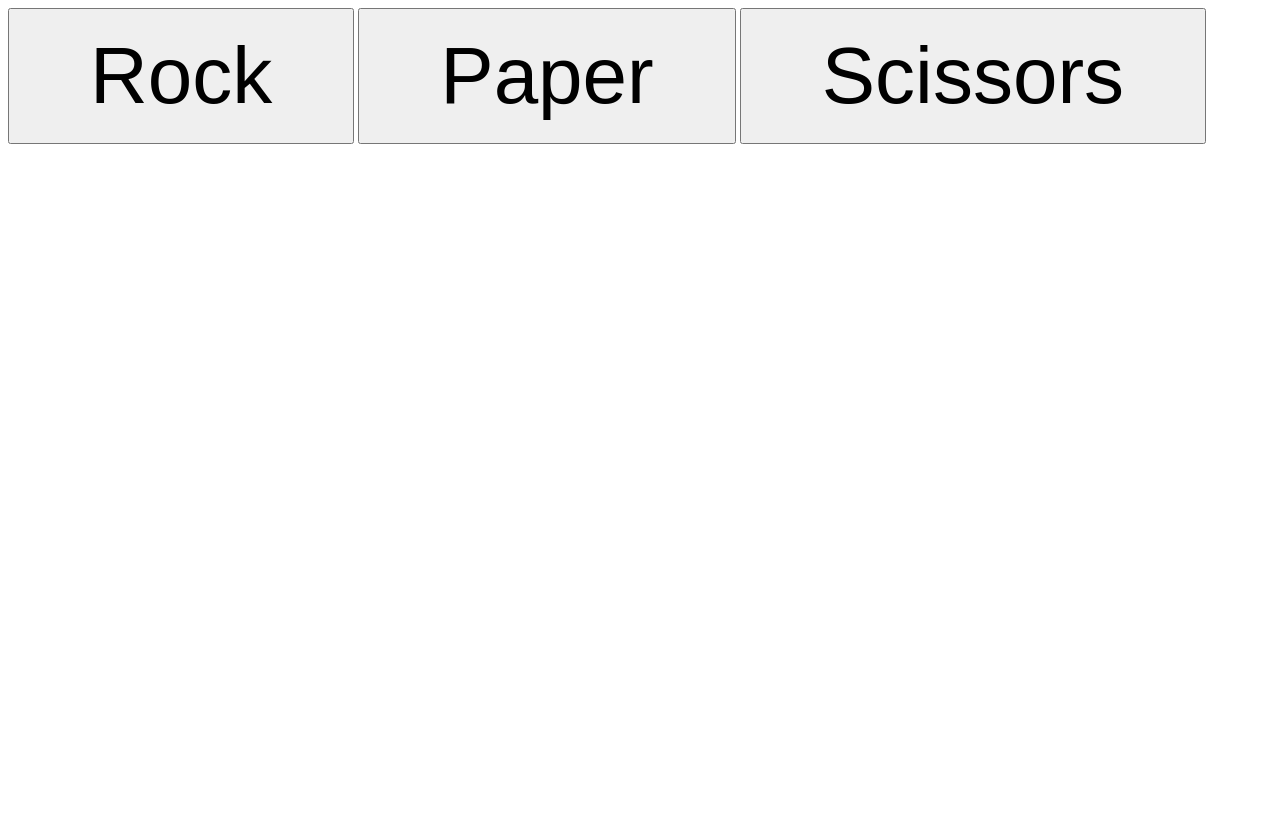
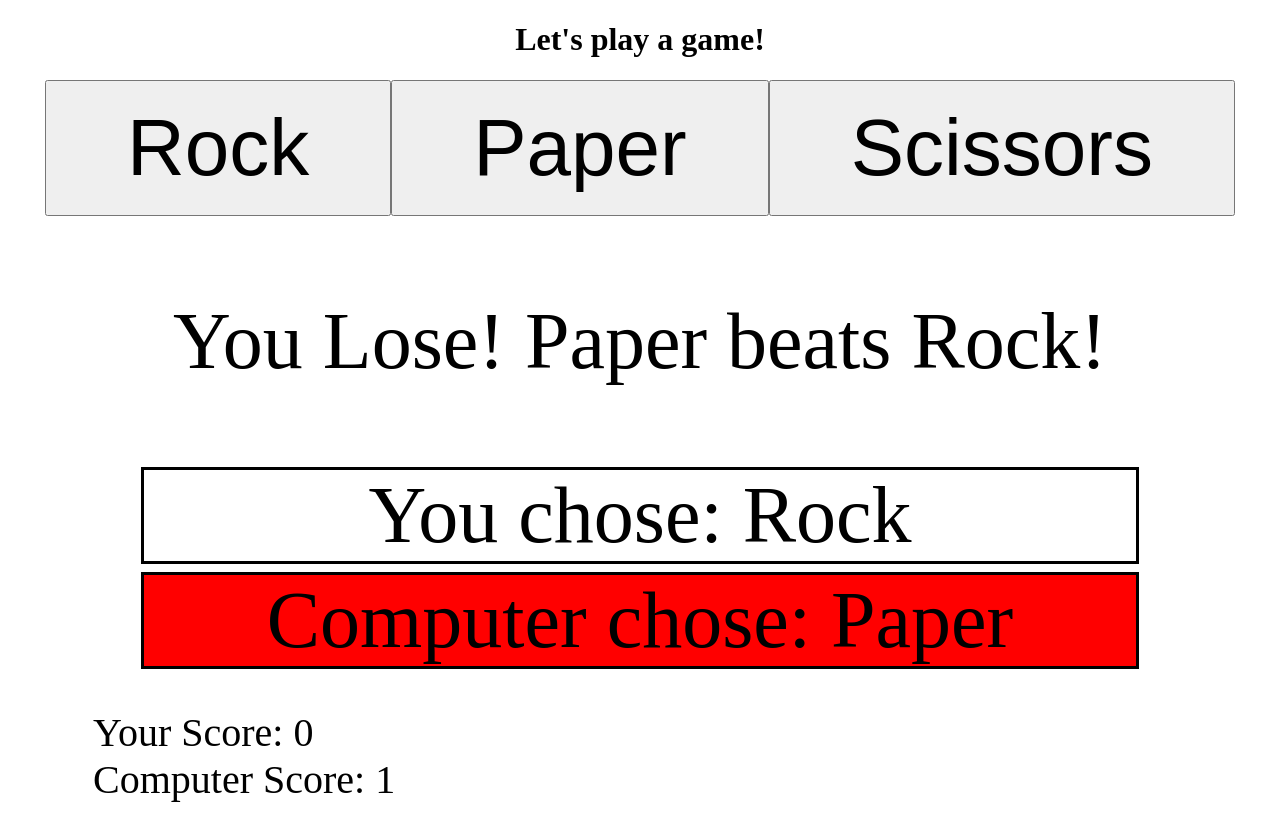
Before and after one commit to kk17203/rock-paper-scissors, a plain HTML site: page index.html in a window 1280 px wide. Both pictures are taken after a click on the button "Rock". Drawn offline with Linux system fonts and the light colour scheme.

Commit message:
Change console.log results to user interface. Add style to user interface.

```diff
--- a/index.html
+++ b/index.html
@@ -9,8 +9,14 @@
     <script src="javascript.js" defer></script>
 </head>
 <body>
-    <button class="btn rock">Rock</button>
-    <button class="btn paper">Paper</button>
-    <button class="btn scissors">Scissors</button>
+    <h1>
+        Let's play a game!
+    </h1>
+    <div class='buttons'>
+        <button class="btn rock">Rock</button>
+        <button class="btn paper">Paper</button>
+        <button class="btn scissors">Scissors</button>
+    </div>
+    <div id="container"></div>
 </body>
 </html>
--- a/javascript.js
+++ b/javascript.js
@@ -1,6 +1,25 @@
 // Kevin Kelly
 //   5/16/23
 //   Created as part of 'The Odin Project' course
+
+const container = document.querySelector('#container');
+const roundMsg = document.createElement("div");
+roundMsg.classList.add('roundMsg');
+container.appendChild(roundMsg);
+const roundResult = document.createElement("div");
+roundResult.classList.add('roundResult');
+container.appendChild(roundResult);
+const user = document.createElement('p');
+user.classList.add('user');
+roundResult.appendChild(user);
+const comp = document.createElement('p');
+comp.classList.add('comp');
+roundResult.appendChild(comp);
+
+
+const overAllResult = document.createElement("div");
+overAllResult.classList.add('overAllResult');
+container.appendChild(overAllResult);
 
 let playerScoreCount = 0;
 let computerScoreCount = 0;
@@ -11,13 +30,13 @@ btn.forEach(btn =>
     btn.addEventListener('click', function (e) {
         let playerSelection = e.target.innerText;
         let computerSelection = getRandomChoice();
-        console.log('You chose: ' + playerSelection);
-        console.log('Computer chose: ' + computerSelection);
-        console.log(playRound(playerSelection, computerSelection));
+        console.log(computerSelection);
+        user.textContent = 'You chose: ' + playerSelection;
+        comp.textContent =  'Computer chose: ' + computerSelection;
+        roundMsg.textContent = playRound(playerSelection, computerSelection);
 
 
-        console.log('Your Score: ' + playerScoreCount);
-        console.log('Computer Score: ' + computerScoreCount);
+        overAllResult.innerHTML = 'Your Score: ' + playerScoreCount + '<br>Computer Score: ' + computerScoreCount;
 
         if (playerScoreCount === 5 || computerScoreCount === 5) {
             if (playerScoreCount > computerScoreCount) {
@@ -40,24 +59,22 @@ function getRandomChoice() {
 // determine round winner
 function playRound(playerSelection, computerSelection) {
     if (playerSelection == computerSelection) {
+        user.classList.remove('win');
+        comp.classList.remove('lose');
         return ('Tie!');
-    } else if (playerSelection == 'Rock' && computerSelection == 'Paper') {
-        computerScoreCount++;
-        return ('You Lose! Paper beats rock!');
-    } else if (playerSelection == 'Scissors' && computerSelection == 'Paper') {
-        playerScoreCount++;
-        return ('You Win! Scissors beat paper!');
-    } else if (playerSelection == 'Paper' && computerSelection == 'Scissors') {
-        computerScoreCount++;
-        return ('You Lose! Scissors beat paper!');
-    } else if (playerSelection == 'Rock' && computerSelection == 'Scissors') {
-        playerScoreCount++;
-        return ('You Win! Rock beats scissors!');
-    } else if (playerSelection == 'Scissors' && computerSelection == 'Rock') {
-        computerScoreCount++;
-        return ('You Lose! Rock beats scissors!');
-    } else if (playerSelection == 'Paper' && computerSelection == 'Rock') {
-        playerScoreCount++;
-        return ('You Win! Paper beats Rock!');
+    } else if ((playerSelection == 'Rock' && computerSelection == 'Paper') ||
+                (playerSelection == 'Paper' && computerSelection == 'Scissors') ||
+                (playerSelection == 'Scissors' && computerSelection == 'Rock')) {
+                computerScoreCount++;
+                user.classList.remove('win');
+                comp.classList.add('lose');
+                return ('You Lose! ' + computerSelection + ' beats ' + playerSelection + '!');
+    } else if ((playerSelection == 'Scissors' && computerSelection == 'Paper') ||
+                (playerSelection == 'Rock' && computerSelection == 'Scissors') ||
+                (playerSelection == 'Paper' && computerSelection == 'Rock')) {
+                playerScoreCount++;
+                comp.classList.remove('lose');
+                user.classList.add('win');
+                return 'You Win! ' + playerSelection + ' beats ' + computerSelection + '!';
     }
     }
--- a/style.css
+++ b/style.css
@@ -1,5 +1,9 @@
 body {
+    margin: 0;
     min-height: 100vh;
+    display: flex;
+    flex-direction: column;
+    align-items: center;
 }
 
 button {
@@ -7,4 +11,43 @@ button {
     font-size: 5em;
     padding: .25em 1em;
     width: max-content;
+    display: flex;
 }
+
+.buttons {
+    display: flex;
+}
+
+.roundMsg {
+    text-align: center;
+    font-size: 5em;
+    margin: 1em;
+}
+
+.roundResult {
+    text-align: center;
+    font-size: 5em;
+    margin: .5em;
+}
+
+.user {
+    margin: .1em;
+    border-style: solid;
+}
+
+.comp {
+    margin: .1em;
+    border-style: solid;
+}
+
+.win {
+    background-color: green;
+}
+
+.lose {
+    background-color: red;
+}
+
+.overAllResult {
+    font-size: 2.5em;
+}
```
